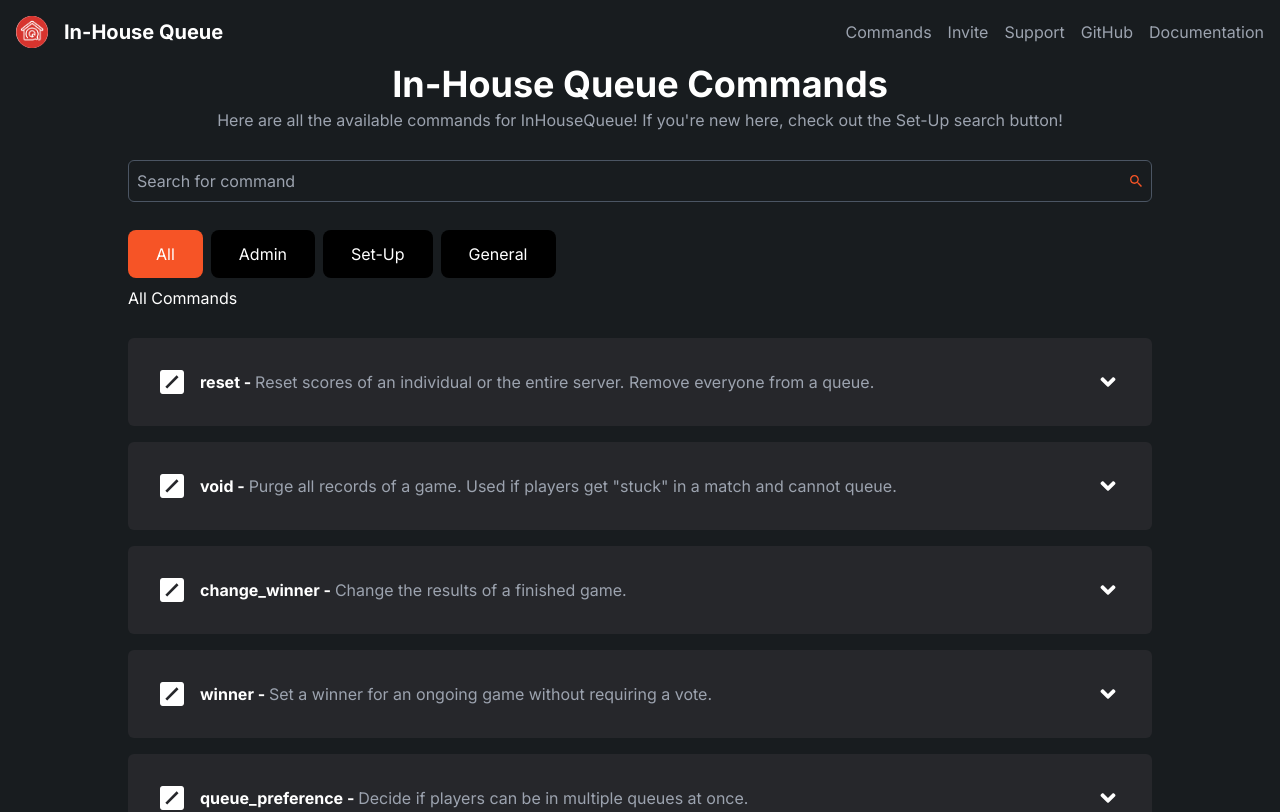
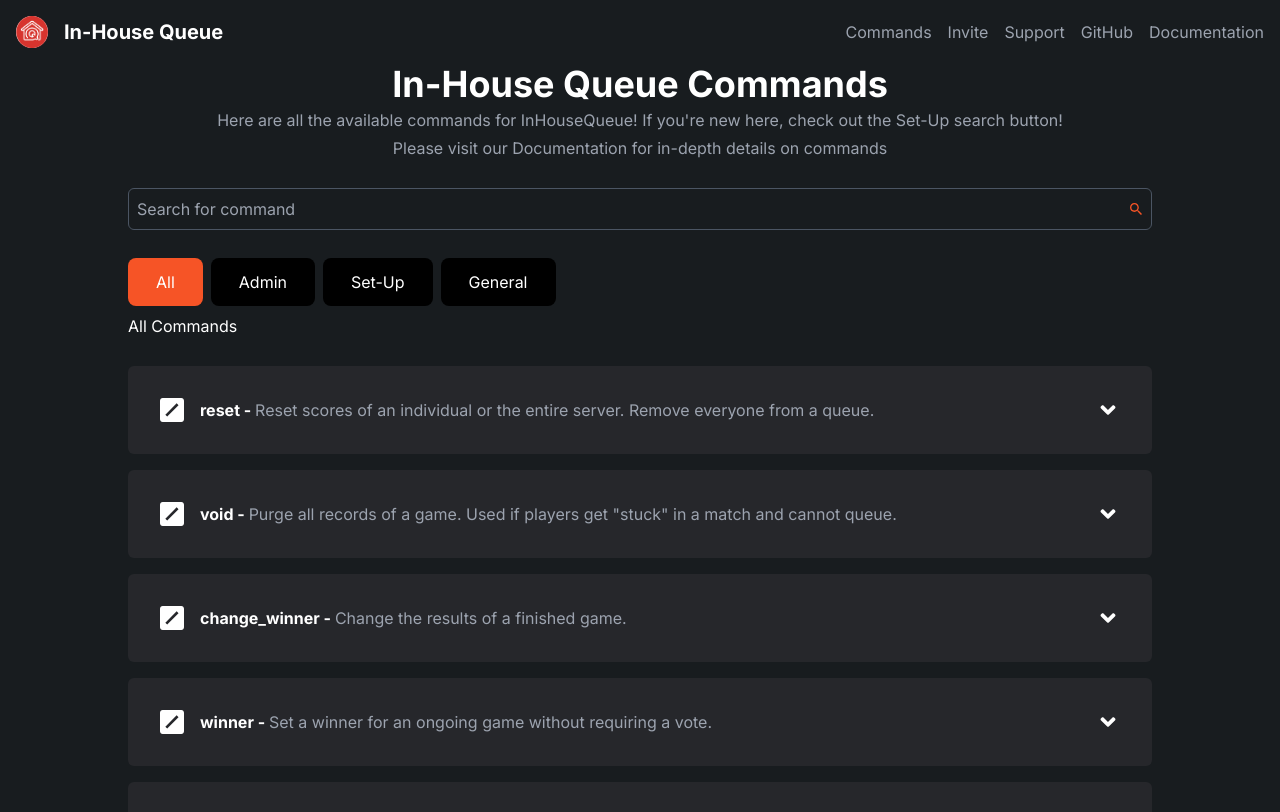
Before and after one commit to ItzDerock/InHouseQueue-site, a Next.js app: page /commands in a window 1280 px wide. Shown: the top 812 px of the page. Built offline with nearby package versions, Linux system fonts and the light colour scheme.

Commit message:
add docs link to commands webpage

```diff
--- a/src/app/commands/page.tsx
+++ b/src/app/commands/page.tsx
@@ -62,6 +62,9 @@ export default function Commands() {
         <p className="text-center text-gray-400 pt-1">
           Here are all the available commands for InHouseQueue! If you&apos;re new here, check out the Set-Up search button!
         </p>
+        <p className="text-center text-gray-400 pt-1">
+           Please visit our <a href="https://docs.inhousequeue.xyz/docs/"> Documentation </a> for in-depth details on commands
+        </p>
 
         {/* search */}
         <div className="relative w-full">
```
